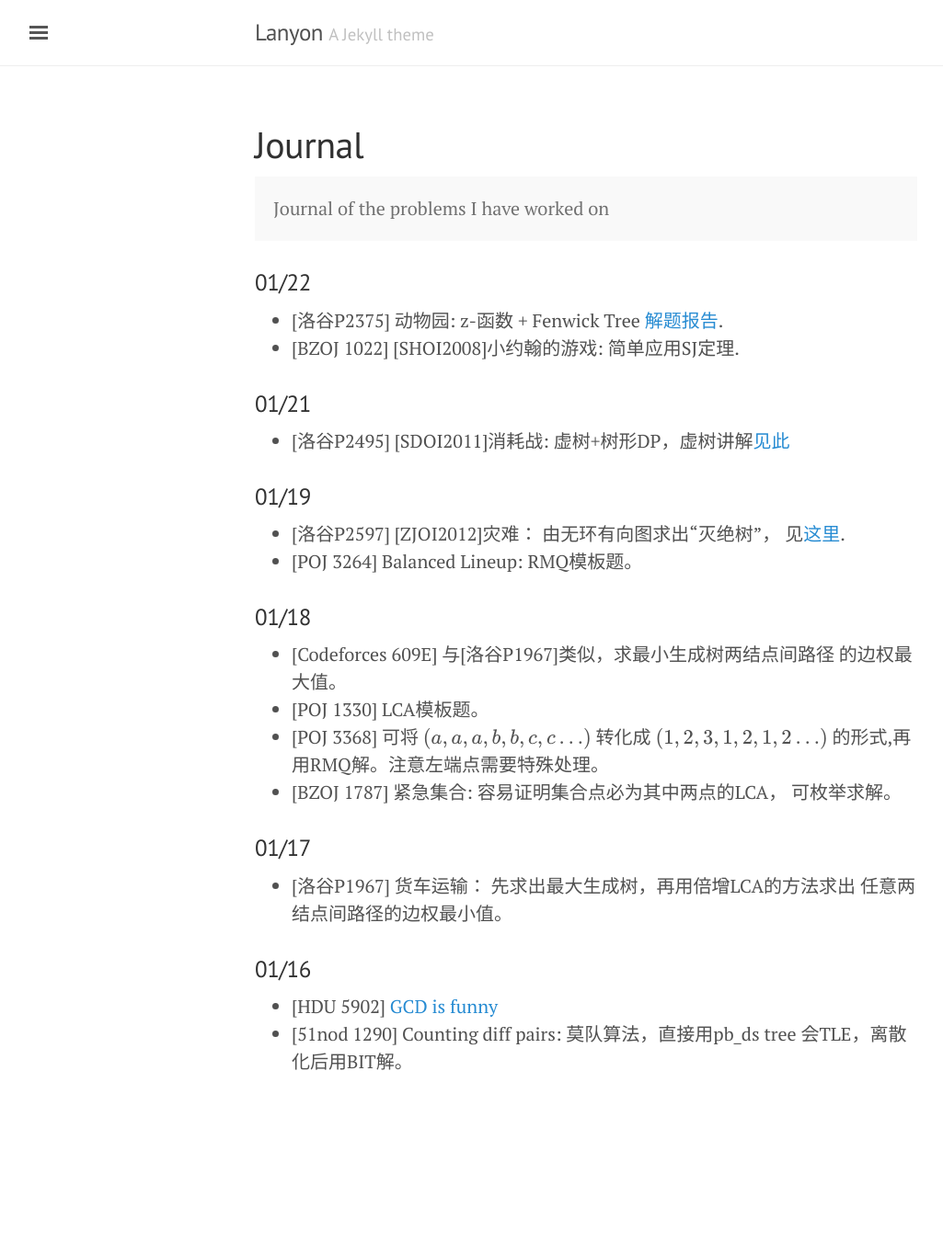
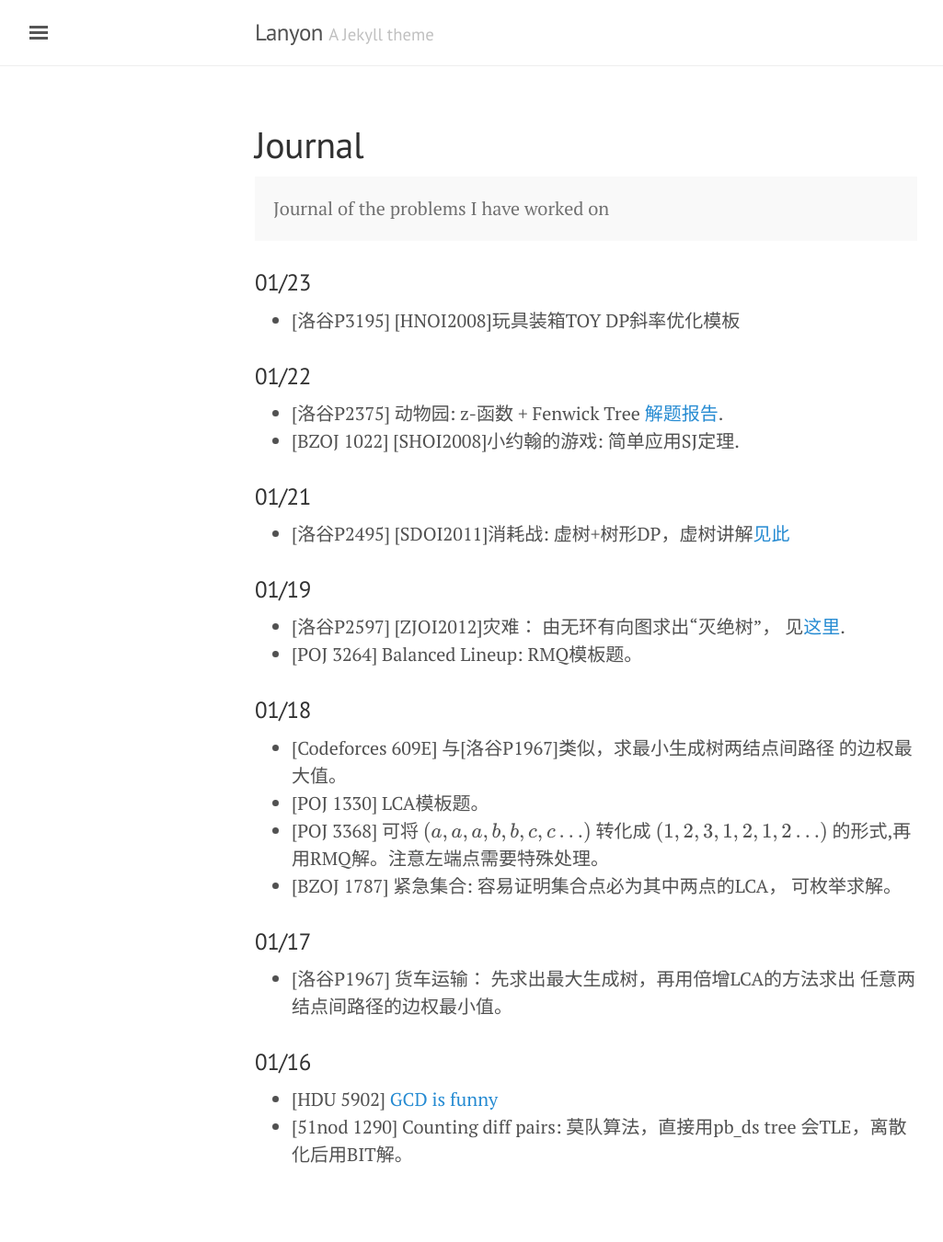
Before and after one commit to atubo/online-judge, a Jekyll site: the page built from docs/journal.md, in a window 1280 px wide. Shown: the whole page at 92% size, without its empty margins (3-1028 px from the left). Built offline with Jekyll 4.4.1, drawn with Linux system fonts in a browser that asks for light colours; formulas are drawn with MathJax 3; before the commit the page ends 1250 px from its top, so only the background shows below that.

Commit message:
[Luogu P3195]

```diff
--- a/docs/journal.md
+++ b/docs/journal.md
@@ -6,6 +6,9 @@ title: Journal
 <p class="message">
 Journal of the problems I have worked on
 </p>
+
+### 01/23
+* [洛谷P3195] [HNOI2008]玩具装箱TOY DP斜率优化模板
 
 ### 01/22
 * [洛谷P2375] 动物园: z-函数 + Fenwick Tree
```
